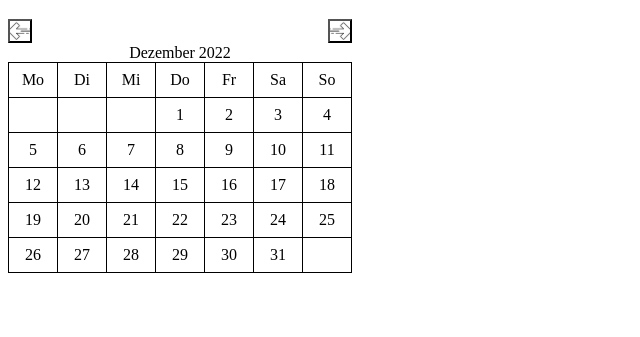
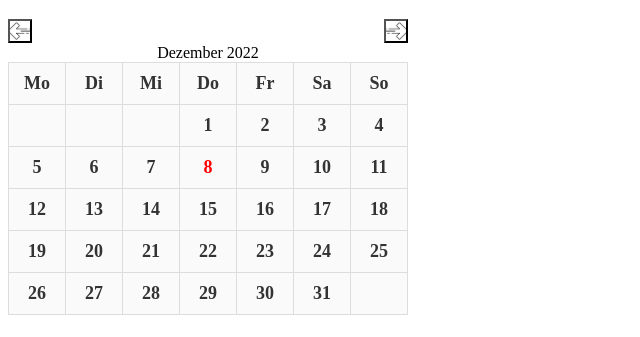
Before and after one commit to 0m3re/calendar, a website with bundled scripts: page public/index.html in a window 1280 px wide. Shown: the part 61-398 px from the top of the page, without its empty margins (0-640 px from the left). Built offline with nearby package versions, Linux system fonts and the light colour scheme.

Commit message:
Add css and js

```diff
--- a/src/css/calendar.css
+++ b/src/css/calendar.css
@@ -1,5 +1,5 @@
 body{
-	background: white;
+  background: white;
 }
 
 #button-previous{
@@ -24,16 +24,26 @@ body{
 /* Some basic styles for the calendar */
 table {
   border-collapse: collapse;
+  border-radius: 10px;
 }
 
 td, th {
   width: 2em;
   border: 1px solid black;
-  padding: 0.5em;
+  font-size: 18px;
+  font-weight: bold;
   text-align: center;
+  padding: 10px;
+  color: #333;
+  background-color: #fafafa;
+  border: 1px solid #ddd;
 }
 
-/* Use a different style for the dates that are not in the current month */
-td.not-current {
-  color: #ccc;
+.non-empty:hover {
+  background-color: #ADD8E6;
+  cursor: pointer;
 }
+
+#currentday {
+  color: #FF0000;
+}
--- a/src/js/calendar.js
+++ b/src/js/calendar.js
@@ -4,6 +4,7 @@ function showCalendar(){
   let thisnow = new Date();
   let thisyear = thisnow.getFullYear();
   let thismonth = thisnow.getMonth() + 1; // Add 1 to the month number
+  let thisday = thisnow.getDate();
   let calendar = {
     month: thismonth,
     year: thisyear,
@@ -27,6 +28,8 @@ function showCalendar(){
 
   container.appendChild(div)
 
+  changeCells();
+
   let buttonPrevious = document.getElementById('button-previous');
   let buttonNext = document.getElementById('button-next');
 
@@ -47,6 +50,8 @@ function showCalendar(){
 
     container.replaceChild(newDiv, div)
 
+    changeCells();
+
     div = newDiv;
   }
 
@@ -66,6 +71,8 @@ function showCalendar(){
 
     container.replaceChild(newDiv, div)
 
+    changeCells();
+
     div = newDiv;
   }
 
@@ -83,5 +90,18 @@ function showCalendar(){
     }
   });
 
+  function changeCells() {
+    // gives an array of all non-empty cells
+    let cells = document.querySelectorAll("td");
+    // loop through all cells
+    for (let cell of cells) {
+      if (cell.innerHTML != "") {
+        cell.classList.add("non-empty");
+      }
+      if (calendar.month == thismonth && calendar.year == thisyear && cell.innerHTML == thisday) {
+        cell.id = 'currentday';
+      }
+    }
+  }
 }
 showCalendar();
```
